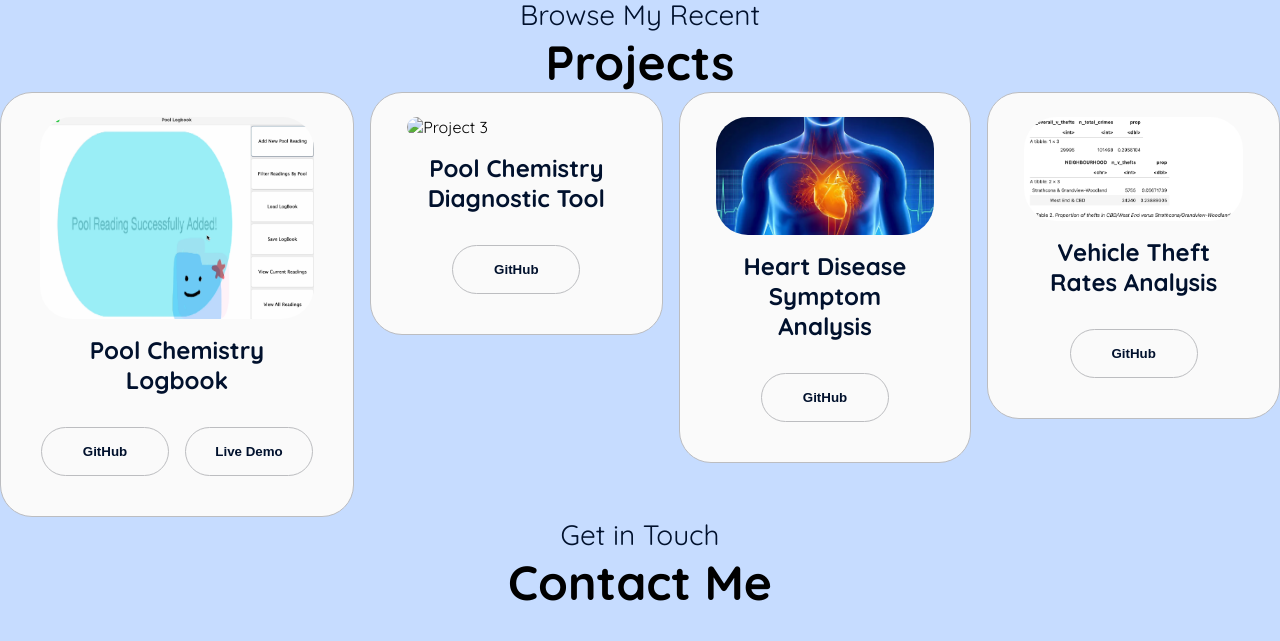
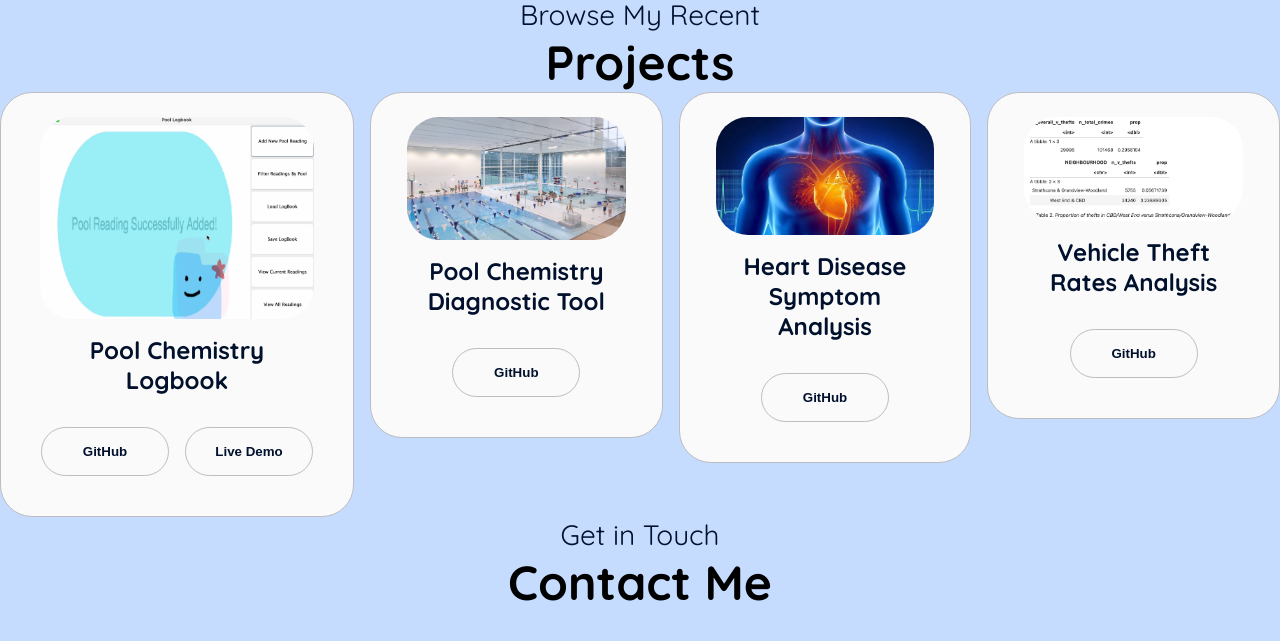
Before and after one commit to klydestad/kierstenly-project, a plain HTML site: page index.html in a window 1280 px wide. Shown: the part 2451-3092 px from the top of the page. Drawn offline with Linux system fonts and the light colour scheme.

Commit message:
Projects added

```diff
--- a/index.html
+++ b/index.html
@@ -361,7 +361,7 @@
                 <div class="details-container color-container">
                     <div class="article-container">
                         <img
-                            src="./assets/project-1.png"
+                            src="./assets/diagnostic-project.png"
                             alt= "Project 3"
                             class ="project-img"
                             />
```
Also changed, not shown: assets/diagnostic-project.png (added).
